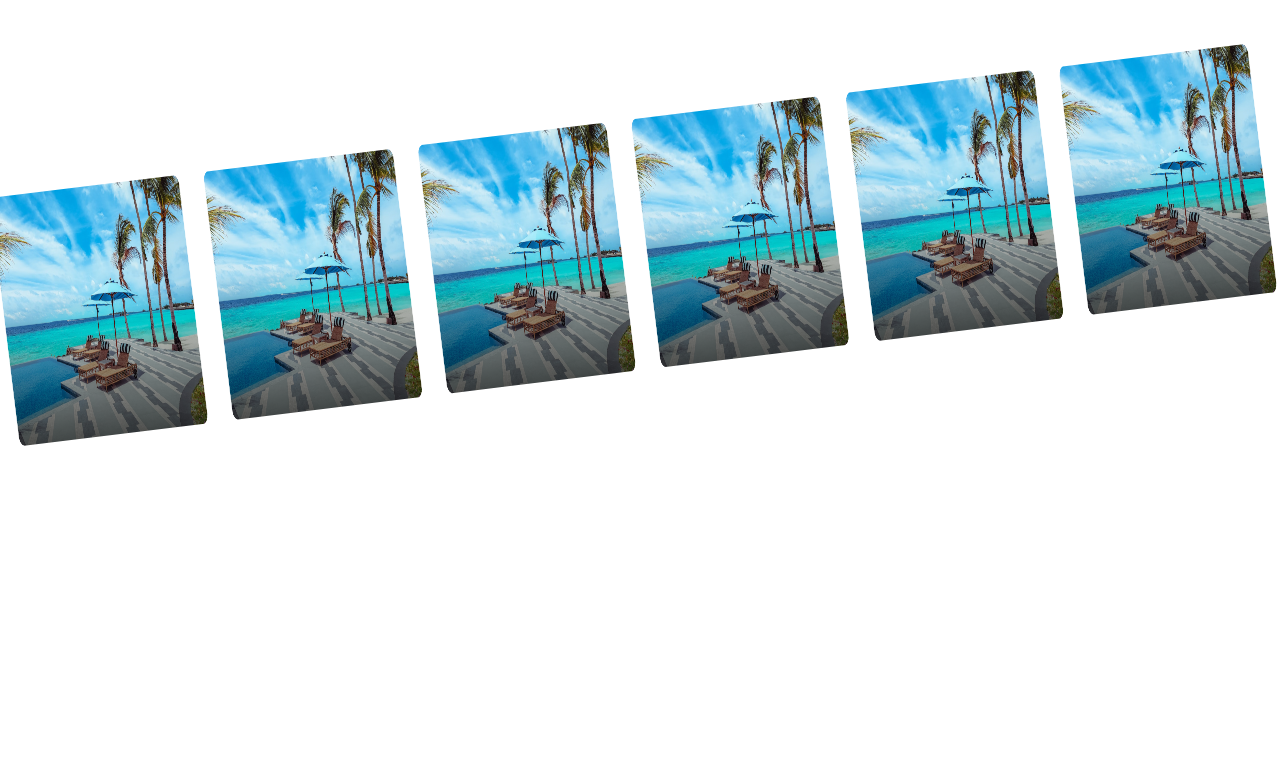
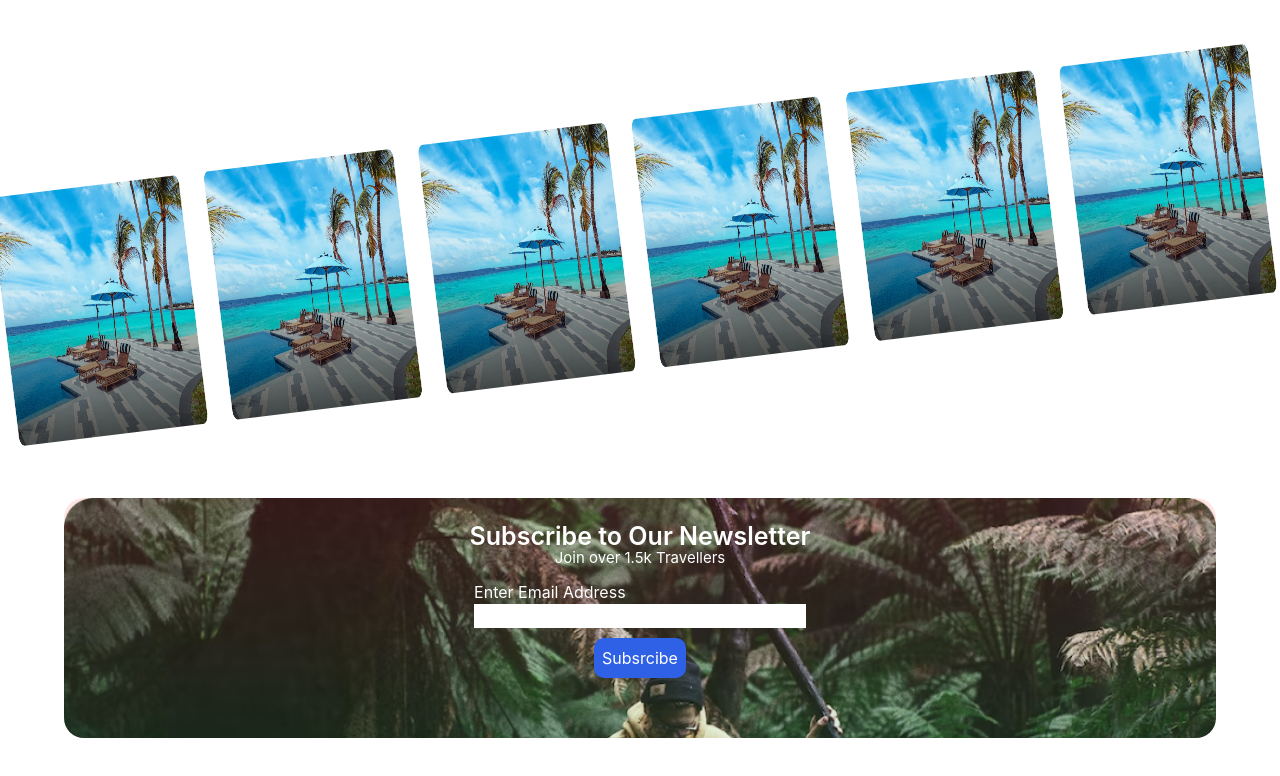
Before and after one commit to 92isaac/iostravels, a React (Create React App) app: page / in a window 1280 px wide. Shown: the part 3448-4224 px from the top of the page. Before the commit the page ends 3894 px from the top, so only its background shows below. Built offline with nearby package versions, Linux system fonts and the light colour scheme.

Commit message:
newletter.js

```diff
--- /dev/null
+++ b/src/components/asset/styles/newsletter.css
@@ -0,0 +1,117 @@
+@media screen and (min-width: 581px){
+
+.newsletter-wrapper{
+    margin: 10% 5%;
+    background: linear-gradient(to bottom, rgb(255, 0, 0, 0.1), rgb(0, 128, 0, 0.1)), url('../images/subscribe.png');
+    background-repeat: no-repeat;
+    background-size: cover;
+    min-height: 30vh;
+    border-radius: 20px;
+    text-align: center;
+}
+
+.newsletter-text{
+    width: 40%;
+    /* border: 5px solid red; */
+    margin: 0 auto;
+    padding-top: 20px;
+    padding-bottom: 20px;
+    color: #fff;
+}
+
+.newsletter-text h1{
+    font-size: 25px;
+    font-weight: 600;
+}
+.newsletter-text p{
+    font-size: 15px;
+    line-height: 5px;
+}
+.newsletter-form{
+width: 90%;
+margin: 20px auto;
+}
+
+.newsletter-form label{
+    display: block;
+    text-align: left;
+    margin-left: 10%;
+
+}
+
+.newsletter-form input[type="text"]{
+    width: 80%;
+}
+
+
+.newsletter-form input[type="button"]{
+    display: block;
+    text-align: center;
+    margin: 10px auto;
+    background-color: #2E61E6;
+    padding: 8px;
+    border-radius: 10px;
+
+}
+}
+
+
+@media screen and (max-width: 580px){
+
+    .newsletter-wrapper{
+        margin: 10% 5%;
+        background: linear-gradient(to bottom, rgb(255, 0, 0, 0.1), rgb(0, 128, 0, 0.1)), url('../images/subscribe.png');
+        background-repeat: no-repeat;
+        background-size: cover;
+        min-height: 30vh;
+        border-radius: 20px;
+        text-align: center;
+    }
+
+    .newsletter-text{
+        width: 70%;
+        /* border: 5px solid red; */
+        margin: 0 auto;
+        padding-top: 20px;
+        padding-bottom: 20px;
+        color: #fff;
+    }
+
+    .newsletter-text h1{
+        font-size: 25px;
+        font-weight: 600;
+    }
+    .newsletter-text p{
+        font-size: 15px;
+        line-height: 5px;
+    }
+
+    .newsletter-form{
+    width: 100%;
+    margin: 20px auto;
+    }
+
+    .newsletter-form label{
+        display: block;
+        text-align: left;
+        margin-left: 10%;
+
+    }
+
+    .newsletter-form input[type="text"]{
+        width: 80%;
+    }
+
+
+    .newsletter-form input[type="button"]{
+        display: block;
+        text-align: center;
+        margin: 10px auto;
+        background-color: #2E61E6;
+        padding: 8px;
+        border-radius: 10px;
+
+    }
+
+
+}
--- /dev/null
+++ b/src/components/footerfiles/Footer.js
@@ -0,0 +1,11 @@
+import React from 'react'
+
+const Footer = () => {
+  return (
+    <div>
+        footer
+    </div>
+  )
+}
+
+export default Footer
--- /dev/null
+++ b/src/components/homefiles/Newsletter.js
@@ -0,0 +1,20 @@
+import React from 'react'
+import '../asset/styles/newsletter.css'
+
+const Newsletter = () => {
+  return (
+    <div className='newsletter-wrapper'>
+        <div className="newsletter-text">
+            <h1>Subscribe to Our Newsletter</h1>
+            <p>Join over 1.5k Travellers</p>
+            <form action="" className='newsletter-form'>
+                <label htmlFor="" className='newsletter-label'>Enter Email Address</label>
+                <input type="text" />
+                <input type="button" value={'Subsrcibe'}/>
+            </form>
+        </div>
+    </div>
+  )
+}
+
+export default Newsletter
--- a/src/components/routes/Home.js
+++ b/src/components/routes/Home.js
@@ -1,7 +1,8 @@
 import React from "react";
-import Gallery from "../carousel/Gallery";
+// import Gallery from "../carousel/Gallery";
 import Beach from "../homefiles/Beach";
 import Herosection from "../homefiles/Herosection";
+import Newsletter from "../homefiles/Newsletter";
 import PhotoGallery from "../homefiles/PhotoGallery";
 import TripsExplore from "../homefiles/TripsExplore";
 import WhyChooseUs from "../homefiles/WhyChooseUs";
@@ -15,6 +16,7 @@ const Home = () => {
      <WhyChooseUs />
      <PhotoGallery />
      {/* <Gallery /> */}
+     <Newsletter />
     </div>
   );
 };
```
Also changed, not shown: src/components/asset/images/subscribe.png (added).
